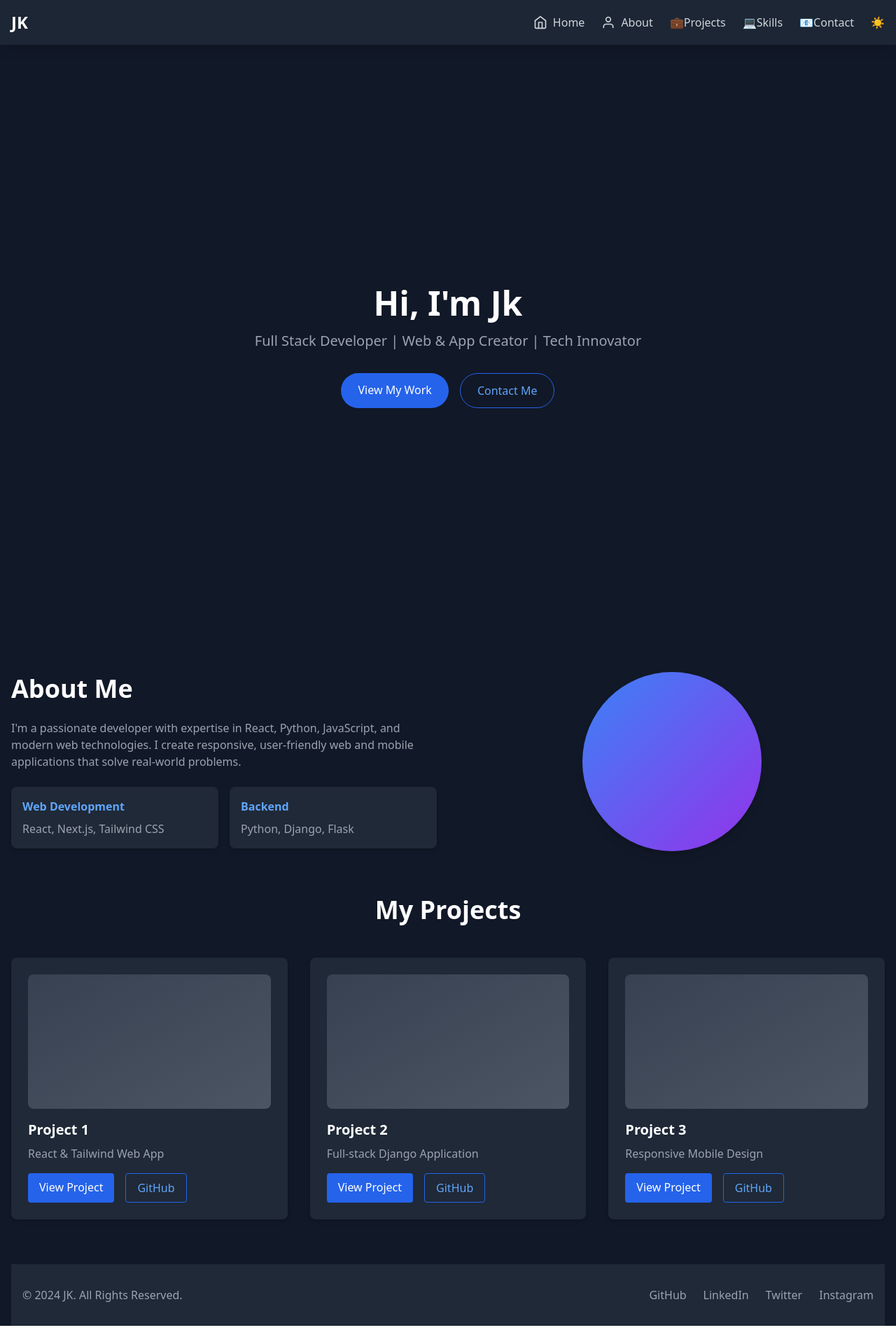
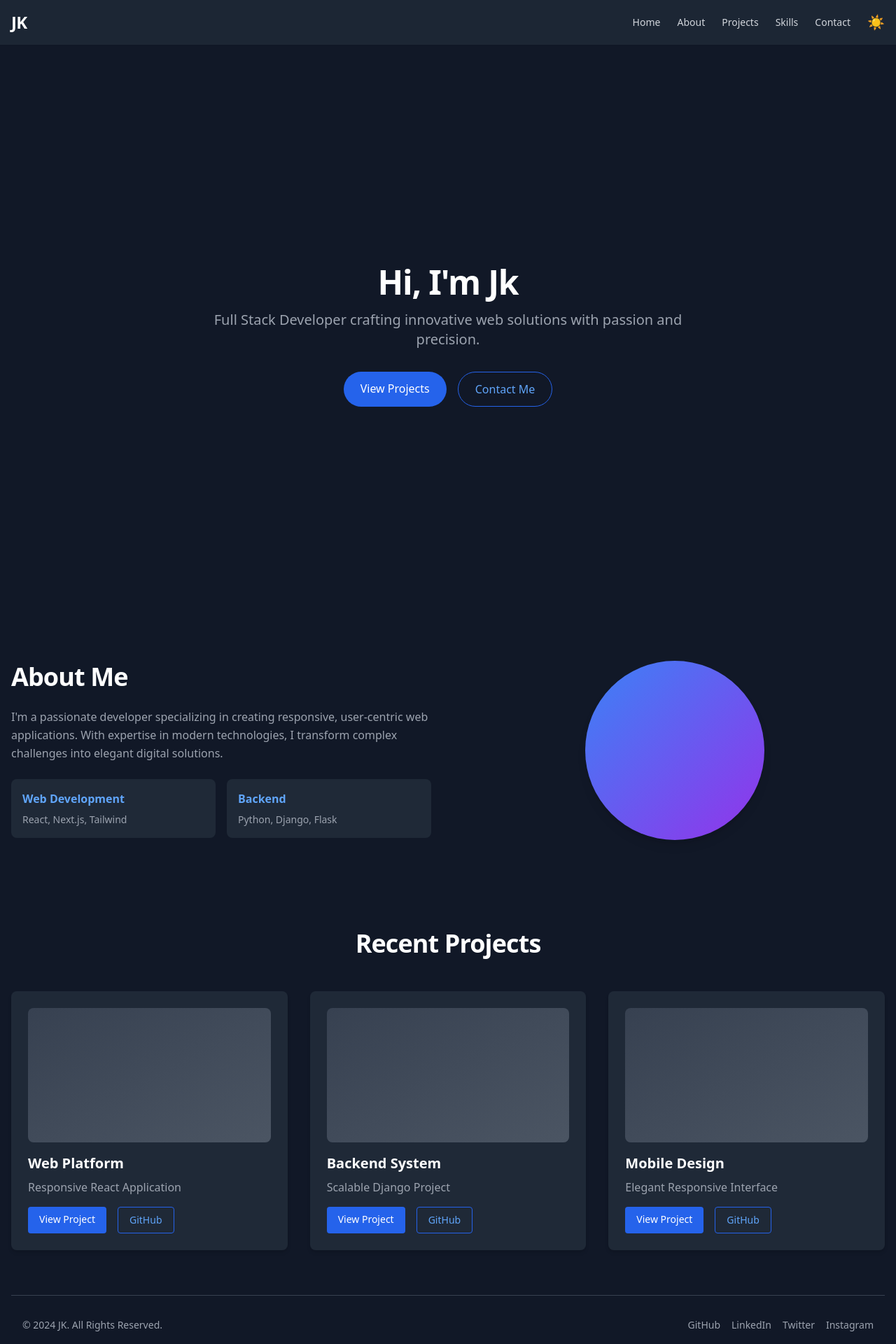
Before and after one commit to jk08y/portfolio, a React (Create React App) app: page / in a window 1280 px wide. Shown: the top 1920 px of the page at 70% size. Before the commit the page ends 1894 px from the top, so only its background shows below. Built offline with nearby package versions, Linux system fonts and the light colour scheme.

Commit message:
Update App.js

```diff
--- a/src/App.js
+++ b/src/App.js
@@ -4,61 +4,39 @@ const App = () => {
   const [darkMode, setDarkMode] = useState(true);
   const [mobileMenuOpen, setMobileMenuOpen] = useState(false);
 
-  // Persist dark mode preference
   useEffect(() => {
-    if (darkMode) {
-      document.documentElement.classList.add('dark');
-    } else {
-      document.documentElement.classList.remove('dark');
-    }
+    document.documentElement.classList.toggle('dark', darkMode);
   }, [darkMode]);
 
-  // Navigation Icons as simple SVG components
-  const NavigationIcons = {
-    Home: () => (
-      <svg xmlns="http://www.w3.org/2000/svg" className="w-5 h-5 mr-2" viewBox="0 0 24 24" fill="none" stroke="currentColor" strokeWidth="2" strokeLinecap="round" strokeLinejoin="round">
-        <path d="m3 9 9-7 9 7v11a2 2 0 0 1-2 2H5a2 2 0 0 1-2-2z"></path>
-        <polyline points="9 22 9 12 15 12 15 22"></polyline>
-      </svg>
-    ),
-    About: () => (
-      <svg xmlns="http://www.w3.org/2000/svg" className="w-5 h-5 mr-2" viewBox="0 0 24 24" fill="none" stroke="currentColor" strokeWidth="2" strokeLinecap="round" strokeLinejoin="round">
-        <path d="M20 21v-2a4 4 0 0 0-4-4H8a4 4 0 0 0-4 4v2"></path>
-        <circle cx="12" cy="7" r="4"></circle>
-      </svg>
-    )
-  };
-
   const navigationLinks = [
-    { href: "#home", icon: NavigationIcons.Home, label: "Home" },
-    { href: "#about", icon: NavigationIcons.About, label: "About" },
-    { href: "#projects", icon: "💼", label: "Projects" },
-    { href: "#skills", icon: "💻", label: "Skills" },
-    { href: "#contact", icon: "📧", label: "Contact" }
+    { href: "#home", label: "Home" },
+    { href: "#about", label: "About" },
+    { href: "#projects", label: "Projects" },
+    { href: "#skills", label: "Skills" },
+    { href: "#contact", label: "Contact" }
   ];
 
   return (
-    <div className="min-h-screen bg-gray-50 dark:bg-gray-900 text-gray-900 dark:text-gray-100 transition-all duration-300">
-      {/* Fixed Header with Responsive Navigation */}
-      <header className="fixed top-0 left-0 w-full bg-white/90 dark:bg-gray-800/90 backdrop-blur-md shadow-lg z-50">
+    <div className="min-h-screen bg-white dark:bg-gray-900 text-gray-900 dark:text-gray-100 transition-colors">
+      {/* Header */}
+      <header className="fixed top-0 left-0 w-full bg-white/90 dark:bg-gray-800/90 backdrop-blur-md shadow-sm z-50">
         <div className="container mx-auto px-4 py-4 flex justify-between items-center">
-          <div className="text-2xl font-bold dark:text-white">JK</div>
+          <div className="text-2xl font-bold tracking-tight dark:text-white">JK</div>
 
           {/* Desktop Navigation */}
           <nav className="hidden md:flex space-x-6 items-center">
-            {navigationLinks.map(({ href, label, icon: Icon }) => (
+            {navigationLinks.map(({ href, label }) => (
               <a
                 key={href}
                 href={href}
-                className="flex items-center text-gray-600 dark:text-gray-300 hover:text-blue-600 dark:hover:text-blue-400 transition-colors"
+                className="text-sm font-medium text-gray-600 dark:text-gray-300 hover:text-blue-600 dark:hover:text-blue-400 transition-colors"
               >
-                {typeof Icon === 'function' ? <Icon /> : Icon}
                 {label}
               </a>
             ))}
             <button
               onClick={() => setDarkMode(!darkMode)}
-              className="ml-4 focus:outline-none hover:rotate-12 transition-transform"
+              className="ml-4 text-xl focus:outline-none hover:rotate-12 transition-transform"
               aria-label="Toggle Dark Mode"
             >
               {darkMode ? '☀️' : '🌙'}
@@ -78,14 +56,13 @@ const App = () => {
         {mobileMenuOpen && (
           <div className="md:hidden absolute top-full left-0 w-full bg-white dark:bg-gray-800 shadow-lg">
             <nav className="flex flex-col divide-y divide-gray-200 dark:divide-gray-700">
-              {navigationLinks.map(({ href, label, icon: Icon }) => (
+              {navigationLinks.map(({ href, label }) => (
                 <a
                   key={href}
                   href={href}
                   onClick={() => setMobileMenuOpen(false)}
-                  className="px-4 py-3 flex items-center text-gray-600 dark:text-gray-300 hover:bg-gray-100 dark:hover:bg-gray-700"
+                  className="px-4 py-3 text-sm font-medium text-gray-600 dark:text-gray-300 hover:bg-gray-50 dark:hover:bg-gray-700"
                 >
-                  {typeof Icon === 'function' ? <Icon /> : Icon}
                   {label}
                 </a>
               ))}
@@ -94,7 +71,7 @@ const App = () => {
                   setDarkMode(!darkMode);
                   setMobileMenuOpen(false);
                 }}
-                className="w-full text-left px-4 py-3 flex items-center hover:bg-gray-100 dark:hover:bg-gray-700"
+                className="w-full text-left px-4 py-3 text-sm font-medium hover:bg-gray-50 dark:hover:bg-gray-700"
               >
                 {darkMode ? '☀️' : '🌙'} Toggle Dark Mode
               </button>
@@ -103,27 +80,27 @@ const App = () => {
         )}
       </header>
 
-      {/* Main Content with Improved Spacing and Responsiveness */}
-      <main className="container mx-auto px-4 pt-24 space-y-16">
-        {/* Home Section */}
-        <section id="home" className="min-h-screen flex items-center justify-center text-center">
-          <div>
-            <h1 className="text-4xl md:text-5xl font-bold mb-4 dark:text-white">
+      {/* Main Content */}
+      <main className="container mx-auto px-4 pt-20">
+        {/* Hero Section */}
+        <section id="home" className="h-screen flex items-center justify-center text-center">
+          <div className="max-w-2xl mx-auto">
+            <h1 className="text-4xl md:text-5xl font-bold mb-4 dark:text-white tracking-tight">
               Hi, I'm Jk
             </h1>
-            <p className="text-lg md:text-xl text-gray-600 dark:text-gray-400 mb-8 max-w-xl mx-auto">
-              Full Stack Developer | Web & App Creator | Tech Innovator
+            <p className="text-lg md:text-xl text-gray-600 dark:text-gray-400 mb-8 leading-relaxed">
+              Full Stack Developer crafting innovative web solutions with passion and precision.
             </p>
             <div className="flex justify-center space-x-4">
               <a
                 href="#projects"
-                className="bg-blue-600 text-white px-6 py-3 rounded-full hover:bg-blue-700 transition-colors"
+                className="bg-blue-600 text-white px-6 py-3 rounded-full hover:bg-blue-700 transition-colors font-medium"
               >
-                View My Work
+                View Projects
               </a>
               <a
                 href="#contact"
-                className="border border-blue-600 text-blue-600 dark:text-blue-400 px-6 py-3 rounded-full hover:bg-blue-600 hover:text-white transition-colors"
+                className="border border-blue-600 text-blue-600 dark:text-blue-400 px-6 py-3 rounded-full hover:bg-blue-600 hover:text-white transition-colors font-medium"
               >
                 Contact Me
               </a>
@@ -132,53 +109,55 @@ const App = () => {
         </section>
 
         {/* About Section */}
-        <section id="about" className="flex items-center">
-          <div className="grid md:grid-cols-2 gap-8 items-center">
+        <section id="about" className="py-16">
+          <div className="grid md:grid-cols-2 gap-12 items-center">
             <div>
-              <h2 className="text-3xl md:text-4xl font-bold mb-6 dark:text-white">About Me</h2>
-              <p className="text-gray-600 dark:text-gray-400 mb-6">
-                I'm a passionate developer with expertise in React, Python, JavaScript, and modern web technologies.
-                I create responsive, user-friendly web and mobile applications that solve real-world problems.
+              <h2 className="text-3xl md:text-4xl font-bold mb-6 dark:text-white tracking-tight">About Me</h2>
+              <p className="text-gray-600 dark:text-gray-400 mb-6 leading-relaxed">
+                I'm a passionate developer specializing in creating responsive, user-centric web applications.
+                With expertise in modern technologies, I transform complex challenges into elegant digital solutions.
               </p>
               <div className="grid md:grid-cols-2 gap-4">
                 {[
-                  { title: "Web Development", skills: "React, Next.js, Tailwind CSS" },
+                  { title: "Web Development", skills: "React, Next.js, Tailwind" },
                   { title: "Backend", skills: "Python, Django, Flask" }
                 ].map(({ title, skills }) => (
-                  <div key={title} className="bg-white dark:bg-gray-800 p-4 rounded-lg shadow-md">
+                  <div key={title} className="bg-gray-50 dark:bg-gray-800 p-4 rounded-lg">
                     <h3 className="font-bold text-blue-600 dark:text-blue-400 mb-2">{title}</h3>
-                    <p className="text-gray-600 dark:text-gray-400">{skills}</p>
+                    <p className="text-gray-600 dark:text-gray-400 text-sm">{skills}</p>
                   </div>
                 ))}
               </div>
             </div>
             <div className="flex justify-center">
-              <div className="w-64 h-64 bg-gradient-to-br from-blue-500 to-purple-600 rounded-full overflow-hidden shadow-lg"></div>
+              <div className="w-64 h-64 bg-gradient-to-br from-blue-500 to-purple-600 rounded-full shadow-lg"></div>
             </div>
           </div>
         </section>
 
         {/* Projects Section */}
-        <section id="projects">
-          <h2 className="text-3xl md:text-4xl font-bold text-center mb-12 dark:text-white">My Projects</h2>
+        <section id="projects" className="py-16">
+          <h2 className="text-3xl md:text-4xl font-bold text-center mb-12 dark:text-white tracking-tight">
+            Recent Projects
+          </h2>
           <div className="grid md:grid-cols-3 gap-8">
             {[
-              { title: "Project 1", description: "React & Tailwind Web App" },
-              { title: "Project 2", description: "Full-stack Django Application" },
-              { title: "Project 3", description: "Responsive Mobile Design" }
+              { title: "Web Platform", description: "Responsive React Application" },
+              { title: "Backend System", description: "Scalable Django Project" },
+              { title: "Mobile Design", description: "Elegant Responsive Interface" }
             ].map((project, index) => (
               <div
                 key={index}
-                className="bg-white dark:bg-gray-800 rounded-lg p-6 shadow-md hover:shadow-xl transition-all transform hover:-translate-y-2"
+                className="bg-gray-50 dark:bg-gray-800 rounded-lg p-6 shadow-md hover:shadow-xl transition-all transform hover:-translate-y-2"
               >
                 <div className="h-48 bg-gradient-to-br from-blue-100 to-purple-100 dark:from-gray-700 dark:to-gray-600 mb-4 rounded-lg"></div>
                 <h3 className="text-xl font-bold mb-2 dark:text-white">{project.title}</h3>
                 <p className="text-gray-600 dark:text-gray-400 mb-4">{project.description}</p>
                 <div className="flex space-x-4">
-                  <a href="#" className="bg-blue-600 text-white px-4 py-2 rounded hover:bg-blue-700">
+                  <a href="#" className="bg-blue-600 text-white px-4 py-2 rounded hover:bg-blue-700 text-sm">
                     View Project
                   </a>
-                  <a href="#" className="border border-blue-600 text-blue-600 dark:text-blue-400 px-4 py-2 rounded hover:bg-blue-600 hover:text-white">
+                  <a href="#" className="border border-blue-600 text-blue-600 dark:text-blue-400 px-4 py-2 rounded hover:bg-blue-600 hover:text-white text-sm">
                     GitHub
                   </a>
                 </div>
@@ -188,18 +167,20 @@ const App = () => {
         </section>
 
         {/* Footer */}
-        <footer className="bg-gray-100 dark:bg-gray-800 py-8">
+        <footer className="py-8 border-t border-gray-200 dark:border-gray-700">
           <div className="container mx-auto px-4">
             <div className="flex flex-col md:flex-row justify-between items-center">
               <div className="text-center md:text-left mb-4 md:mb-0">
-                <p className="text-gray-600 dark:text-gray-400">&copy; 2024 JK. All Rights Reserved.</p>
+                <p className="text-gray-600 dark:text-gray-400 text-sm">
+                  &copy; 2024 JK. All Rights Reserved.
+                </p>
               </div>
-              <div className="flex space-x-6">
+              <div className="flex space-x-4">
                 {['GitHub', 'LinkedIn', 'Twitter', 'Instagram'].map((platform) => (
                   <a
                     key={platform}
                     href="#"
-                    className="text-gray-600 dark:text-gray-400 hover:text-blue-600 dark:hover:text-blue-400 transition-colors"
+                    className="text-gray-600 dark:text-gray-400 hover:text-blue-600 dark:hover:text-blue-400 text-sm transition-colors"
                   >
                     {platform}
                   </a>
```
